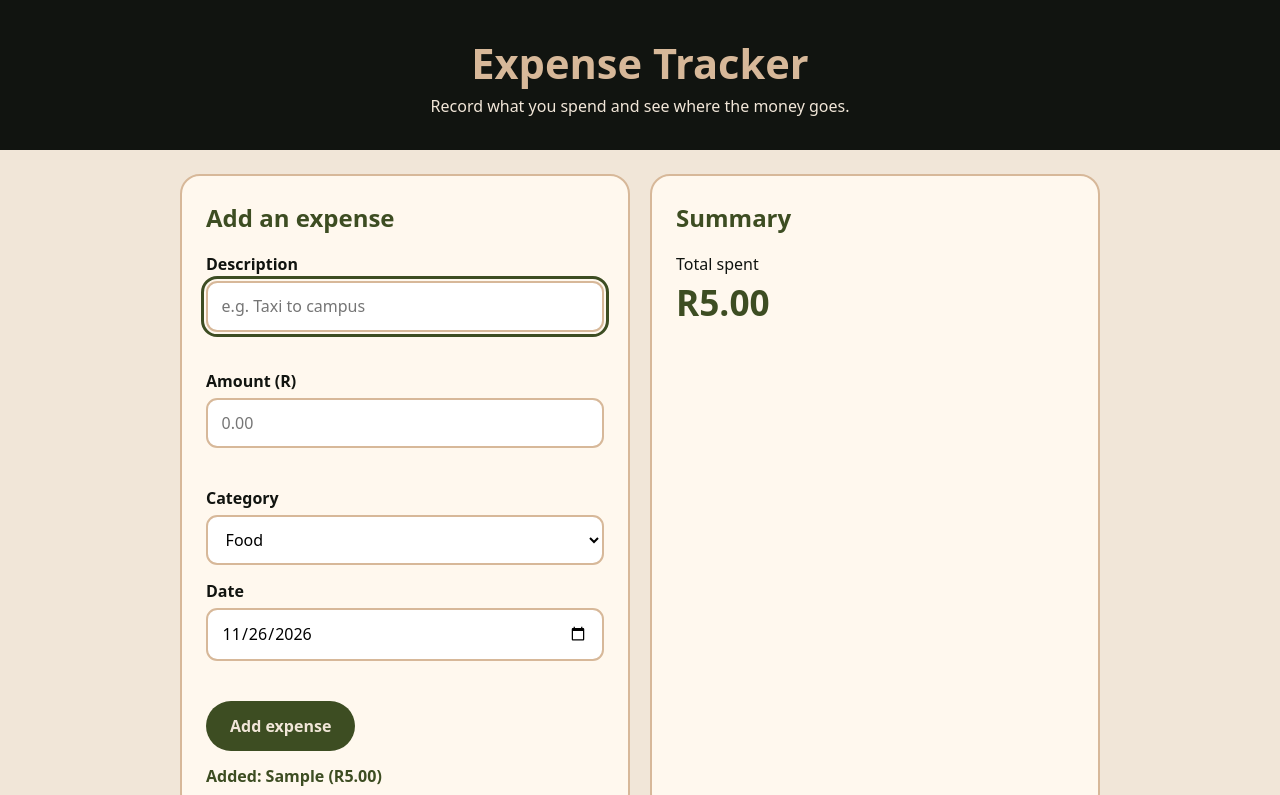
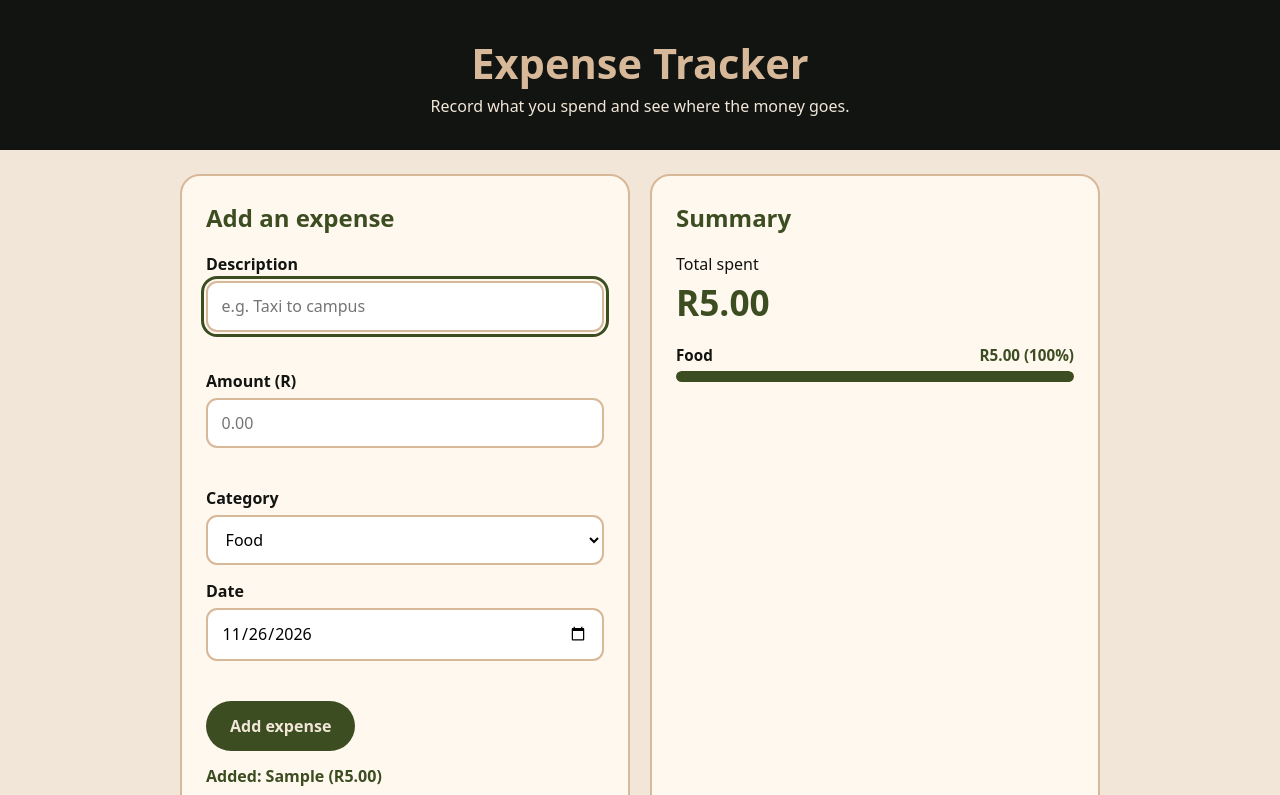
Before and after one commit to Agi07/expense-tracker, a plain HTML site: page index.html in a window 1280 px wide. Both pictures are taken after typing "Sample", "5" into the empty fields and a click on the button "Add expense". Shown: the top 795 px of the page. Drawn offline with Linux system fonts and the light colour scheme.

Commit message:
Add category breakdown with percentage bars

```diff
--- a/css/style.css
+++ b/css/style.css
@@ -189,3 +189,40 @@ select:focus,
   outline: 3px solid var(--olive);
   outline-offset: 2px;
 }
+
+.cat {
+  margin-top: 0.9rem;
+}
+
+.cat__head {
+  display: flex;
+  justify-content: space-between;
+  gap: 1rem;
+  font-size: 0.95rem;
+  font-weight: 600;
+}
+
+.cat__head span:last-child {
+  color: var(--olive);
+}
+
+.cat__track {
+  height: 0.7rem;
+  margin-top: 0.3rem;
+  overflow: hidden;
+  background: var(--sand);
+  border-radius: 99px;
+}
+
+.cat__fill {
+  height: 100%;
+  background: var(--olive);
+  border-radius: 99px;
+  transition: width 0.4s ease;
+}
+
+@media (prefers-reduced-motion: reduce) {
+  .cat__fill {
+    transition: none;
+  }
+}
--- a/js/app.js
+++ b/js/app.js
@@ -7,6 +7,7 @@ const status = document.getElementById("form-status");
 const list = document.getElementById("expense-list");
 const emptyMessage = document.getElementById("empty-message");
 const totalBox = document.getElementById("total");
+const categoryList = document.getElementById("category-totals");
 
 const fields = {
   description: document.getElementById("description"),
@@ -43,10 +44,50 @@ let expenses = loadExpenses();
 
 // ---------- Showing the list ----------
 
+function renderCategories() {
+  categoryList.replaceChildren();
+  const rows = categoryTotals(expenses);
+
+  if (rows.length === 0) {
+    const hint = document.createElement("li");
+    hint.className = "empty";
+    hint.textContent = "Add an expense to see where your money goes.";
+    categoryList.append(hint);
+    return;
+  }
+
+  for (const row of rows) {
+    const item = document.createElement("li");
+    item.className = "cat";
+
+    const head = document.createElement("div");
+    head.className = "cat__head";
+    const name = document.createElement("span");
+    name.textContent = row.category;
+    const value = document.createElement("span");
+    const share = row.percent === 0 ? "<1" : row.percent;
+    value.textContent = `${formatRand(row.cents)} (${share}%)`;
+    head.append(name, value);
+
+    // The bar is decorative: the numbers above already say the same thing.
+    const track = document.createElement("div");
+    track.className = "cat__track";
+    track.setAttribute("aria-hidden", "true");
+    const fill = document.createElement("div");
+    fill.className = "cat__fill";
+    fill.style.width = `${Math.max(row.percent, 2)}%`;
+    track.append(fill);
+
+    item.append(head, track);
+    categoryList.append(item);
+  }
+}
+
 function render() {
   list.replaceChildren();
   emptyMessage.hidden = expenses.length > 0;
   totalBox.textContent = formatRand(totalCents(expenses));
+    renderCategories();
 
   for (const expense of sortNewestFirst(expenses)) {
     const item = document.createElement("li");
--- a/js/logic.js
+++ b/js/logic.js
@@ -75,6 +75,23 @@ function totalCents(expenses) {
   return expenses.reduce((sum, expense) => sum + expense.amountCents, 0);
 }
 
+/** Spending per category, biggest first. Categories with no spending are left out. */
+function categoryTotals(expenses) {
+  const total = totalCents(expenses);
+  const sums = {};
+  for (const expense of expenses) {
+    sums[expense.category] = (sums[expense.category] || 0) + expense.amountCents;
+  }
+  return CATEGORIES
+    .filter((category) => sums[category])
+    .map((category) => ({
+      category,
+      cents: sums[category],
+      percent: total === 0 ? 0 : Math.round((sums[category] / total) * 100),
+    }))
+    .sort((a, b) => b.cents - a.cents || CATEGORIES.indexOf(a.category) - CATEGORIES.indexOf(b.category));
+}
+
 /** Newest date first. For the same date, the expense added last comes first. */
 function sortNewestFirst(expenses) {
   return expenses
@@ -119,6 +136,7 @@ function parseStoredExpenses(text) {
 if (typeof module !== "undefined") {
   module.exports = {
     validateExpense, toCents, formatRand, todayString, formatDate, totalCents,
-    sortNewestFirst, isValidExpense, parseStoredExpenses, MAX_AMOUNT, CATEGORIES,
+    sortNewestFirst, categoryTotals, isValidExpense, parseStoredExpenses,
+    MAX_AMOUNT, CATEGORIES,
   };
 }
```
